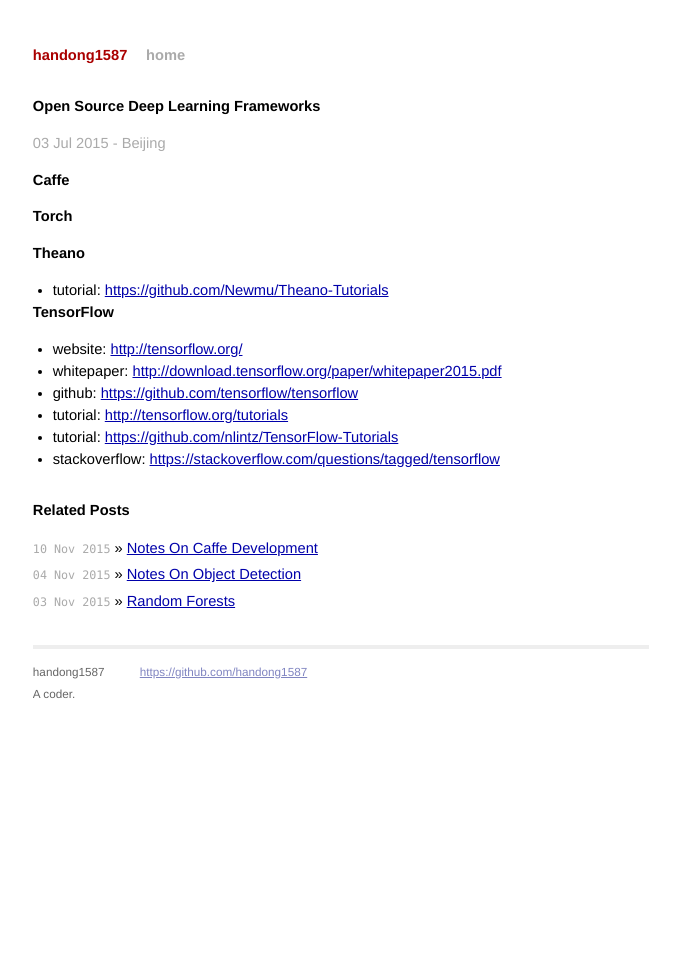
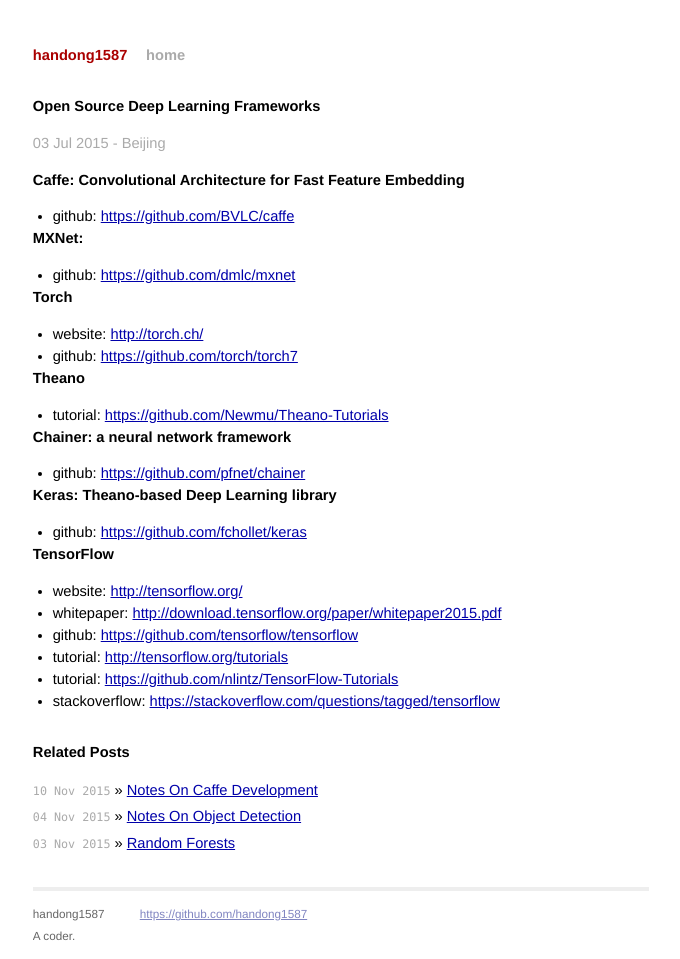
Before and after one commit to handong1587/handong1587.github.io, a Jekyll site: the page built from _posts/deep_learning/2015-07-03-dl-framework.md, in a window 1280 px wide. Shown: the whole page, without its empty margins (299-979 px from the left). Built offline with Jekyll 4.4.1, drawn with Linux system fonts in a browser that asks for light colours; Markdown is read by kramdown in place of the engine named in the settings; comment, search, counter and statistics services are not loaded.

Commit message:
update dl-framework.md, dl.md, image-cap.md

```diff
--- a/_posts/deep_learning/2015-07-03-dl-framework.md
+++ b/_posts/deep_learning/2015-07-03-dl-framework.md
@@ -9,13 +9,30 @@
 
 <p class="meta">03 Jul 2015 - Beijing</p>
 
-# Caffe
+# Caffe: Convolutional Architecture for Fast Feature Embedding
+
+- github: [https://github.com/BVLC/caffe](https://github.com/BVLC/caffe)
+
+# MXNet:
+
+- github: [https://github.com/dmlc/mxnet](https://github.com/dmlc/mxnet)
 
 # Torch
+
+- website: [http://torch.ch/](http://torch.ch/)
+- github: [https://github.com/torch/torch7](https://github.com/torch/torch7)
 
 # Theano
 
 - tutorial: [https://github.com/Newmu/Theano-Tutorials](https://github.com/Newmu/Theano-Tutorials)
+
+# Chainer: a neural network framework
+
+- github: [https://github.com/pfnet/chainer](https://github.com/pfnet/chainer)
+
+# Keras: Theano-based Deep Learning library
+
+- github: [https://github.com/fchollet/keras](https://github.com/fchollet/keras)
 
 # TensorFlow
 
```
Also changed, not shown: _posts/deep_learning/2015-08-27-deep-learning.md (+1 -0 lines), _posts/deep_learning/2015-10-09-image-caption-description.md (+6 -0 lines).
